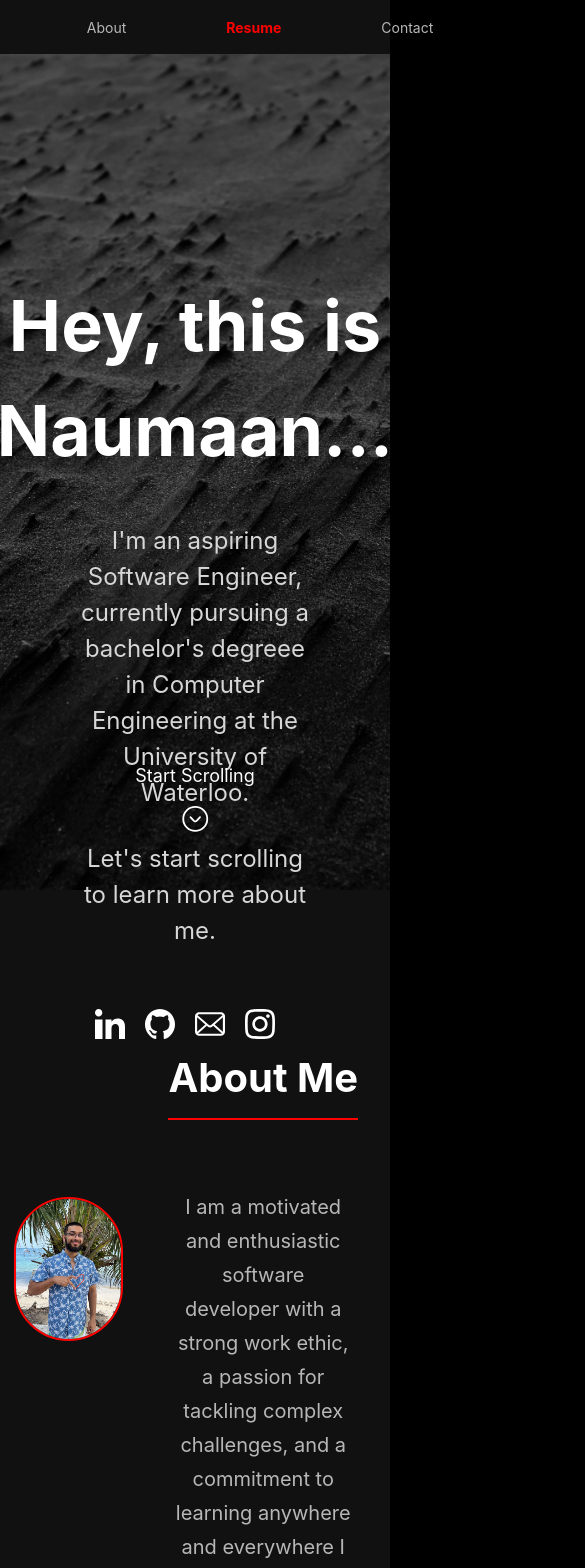
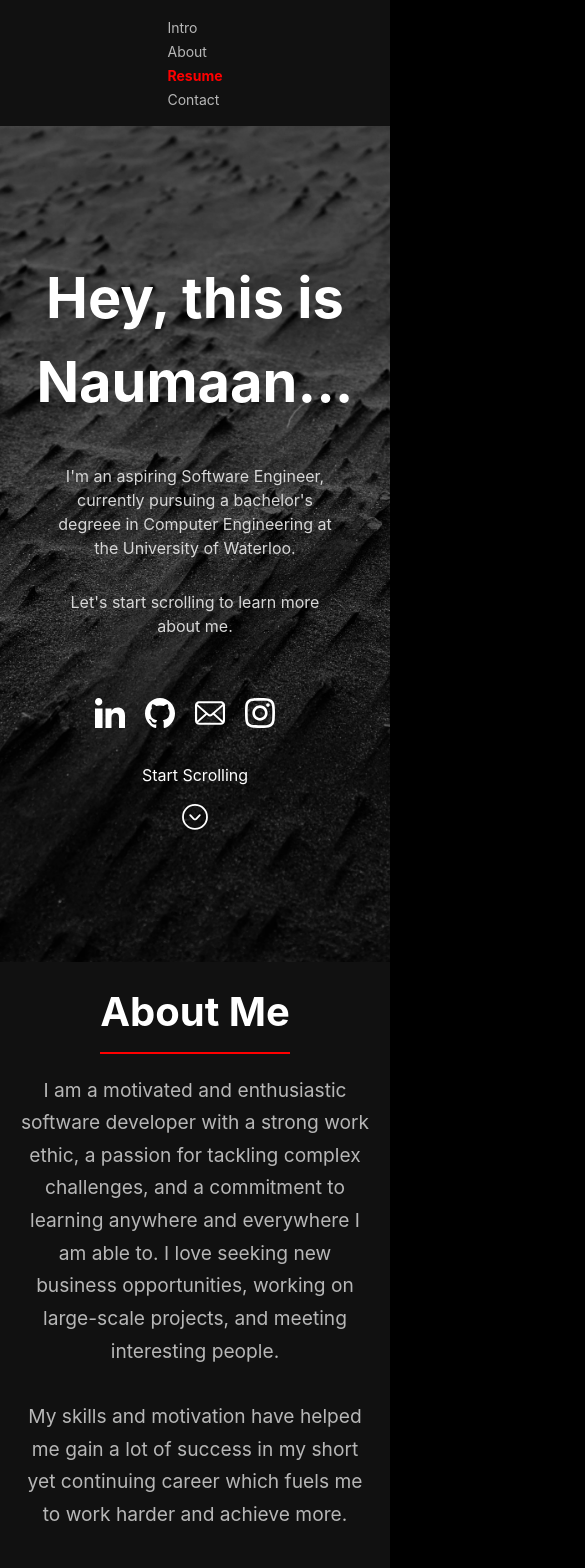
Before and after one commit to NumWon/PersonalSite, a React (Create React App) app: page / in a window 390 px wide. Shown: the top 1568 px of the page, 585 px wide, since content can reach past the window. Built offline with nearby package versions, Linux system fonts and the light colour scheme.

Commit message:
fixed to work for mobile/narrower screens

```diff
--- a/public/index.html
+++ b/public/index.html
@@ -3,7 +3,7 @@
   <head>
     <meta charset="utf-8" />
     <link rel="icon" href="%PUBLIC_URL%/favicon.ico" />
-    <meta name="viewport" content="width=device-width, initial-scale=1" />
+    <meta name="viewport" content="width=device-width, initial-scale=1.0" />
     <meta name="theme-color" content="#000000" />
     <meta
       name="description"
--- a/src/Sections/AboutMe.css
+++ b/src/Sections/AboutMe.css
@@ -1,5 +1,6 @@
 .about-section {
 	min-height: 90vh;
+	padding: 20px;
 	background-color: #111;
 	color: #b7b7b7;
 	display: flex;
@@ -12,8 +13,6 @@
 	flex: 0 0 35%;
 	width: 100%;
 	text-align: center;
-	justify-content: center;
-	align-items: center;
 }
 
 .portrait-image {
@@ -26,6 +25,11 @@
 
 .about-container {
 	flex: 0 0 65%;
+	width: 100%;
+	display: flex;
+	flex-direction: column;
+	justify-content: center;
+	align-items: center;
 }
 
 .about-container h2 {
@@ -38,17 +42,36 @@
 	padding-bottom: 10px;
 }
 
-.about-container p {
-	/* margin-top: 50px; */
-	height: 300px;
-}
-
 .about-paragraph {
-	font-size: 20px;
+	font-size: 1.2rem;
 	line-height: 1.7;
 	padding-bottom: 30px;
 	color: #b7b7b7;
 	margin: 0 auto;
 	text-align: center;
-	max-width: 70%;
+	max-width: 100%;
 }
+
+@media (max-width: 768px) {
+	.about-section {
+		flex-direction: column-reverse;
+		height: auto;
+	}
+
+	.about-image-container {
+		flex: 1;
+		padding: 3rem;
+	}
+
+	.about-container {
+		flex: 1;
+	}
+
+	.about-container h2 {
+		margin-bottom: 20px;
+	}
+
+	.about-image-container {
+		padding: 3rem;
+	}
+}
--- a/src/Sections/Contact.css
+++ b/src/Sections/Contact.css
@@ -1,7 +1,7 @@
 /* ContactPage.css */
 .contact-section {
 	max-width: 100vw;
-	min-width: 900px;
+	/* min-width: 900px; */
 	min-height: 100vh;
 	background-color: #222;
 	display: flex;
@@ -69,7 +69,7 @@
 .contact-field-input {
 	flex: 0 0 60%;
 	width: 100%;
-	min-width: 250px;
+	/* min-width: 250px; */
 }
 
 .contact-field-message {
@@ -129,3 +129,39 @@
 	width: 30px;
 	margin-right: 20px;
 }
+
+@media (max-width: 768px) {
+	.contact-section {
+		min-width: none;
+		max-width: 100vw;
+		flex-direction: column;
+	}
+
+	.contact-brief {
+		font-size: 24px;
+	}
+
+	.contact-brief p {
+		font-size: 16px;
+	}
+
+	.contact-container {
+		width: 100%;
+	}
+
+	.contact-field {
+		flex-direction: column;
+	}
+
+	.contact-field-label {
+		font-size: 14px;
+	}
+
+	.contact-field-input {
+		min-width: none;
+	}
+
+	.footer {
+		max-width: 100vw;
+	}
+}
--- a/src/Sections/Contact.js
+++ b/src/Sections/Contact.js
@@ -31,7 +31,7 @@ function Contact() {
 	};
 
 	return (
-		<div>
+		<div className='contact'>
 			<section id='contact' className='contact-section'>
 				<div className='contact-brief'>
 					<h2>Contact Me</h2>
--- a/src/Sections/Header.css
+++ b/src/Sections/Header.css
@@ -17,6 +17,16 @@
 	padding: 15px;
 }
 
+@media (max-width: 768px) {
+	.header-list {
+		flex-direction: column;
+	  }
+	  .header-list li a {
+		padding: 10px;
+		font-size: 14px;
+	  }
+}
+
 .header-list li a {
 	text-decoration: none;
 	color: #b7b7b7;
--- a/src/Sections/Intro.css
+++ b/src/Sections/Intro.css
@@ -1,8 +1,9 @@
 .intro-section {
-	height: 99vh;
+	min-height: 99vh;
 	background-image: url('../Assets/background.jpeg');
 	background-size: cover;
 	background-position: center;
+	background-attachment: fixed;
 	display: flex;
 	align-items: center;
 	justify-content: center;
@@ -16,39 +17,40 @@
 }
 
 .intro-container h2 {
-	font-size: 70px;
+	font-size: 3.5rem;
 	font-weight: bold;
 	margin-bottom: 40px;
-	/* margin-top: -20px; */
 	text-shadow: 0px 0px 0px rgba(0, 0, 0, 0.5);
 }
 
 .intro-paragraph {
-	font-size: 24px;
+	font-size: 1.5rem;
 	line-height: 1.5;
 	padding-bottom: 30px;
 	color: #d7d7d7;
 	margin: 0 auto;
 	text-align: center;
-	max-width: 60%;
+	max-width: 80%;
+}
+
+@media (max-width: 768px) {
+	.intro-paragraph {
+		font-size: 1rem;
+	}
 }
 
 .button-container {
-	/* margin-top: 20px; */
-	position: absolute;
-	bottom: 10px;
-	left: 50%;
-	transform: translateX(-50%); /* Center horizontally */
 	display: flex;
 	flex-direction: column;
 	justify-content: center;
 	align-items: center;
+	margin-top: 20px;
 }
 
 .scroll-button {
 	color: #fff;
 	padding: 15px 30px;
-	font-size: 18px;
+	font-size: 1rem;
 	cursor: pointer;
 	transition: color 0.3s;
 }
--- a/src/Sections/Resume.css
+++ b/src/Sections/Resume.css
@@ -1,5 +1,6 @@
 .resume-container {
 	color: #fff;
+	max-width: 100vw;
 }
 
 .resume-title {
@@ -87,3 +88,18 @@
 	margin-bottom: 15px;
 	text-align: justify;
 }
+
+@media (max-width: 768px) {
+	.resume-section {
+		flex-direction: column;
+		width: 100%;
+	}
+
+	.resume-section-title {
+		margin-bottom: 10px;
+	}
+
+	.resume-group-description li {
+		text-align: left;
+	}
+}
```
